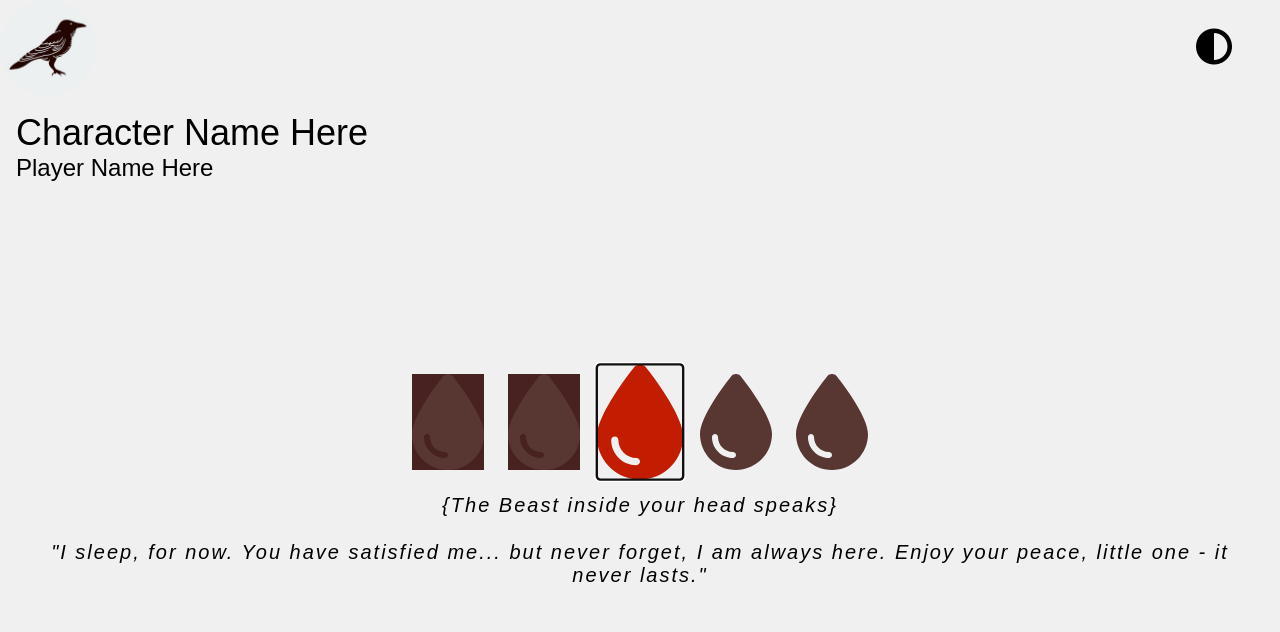
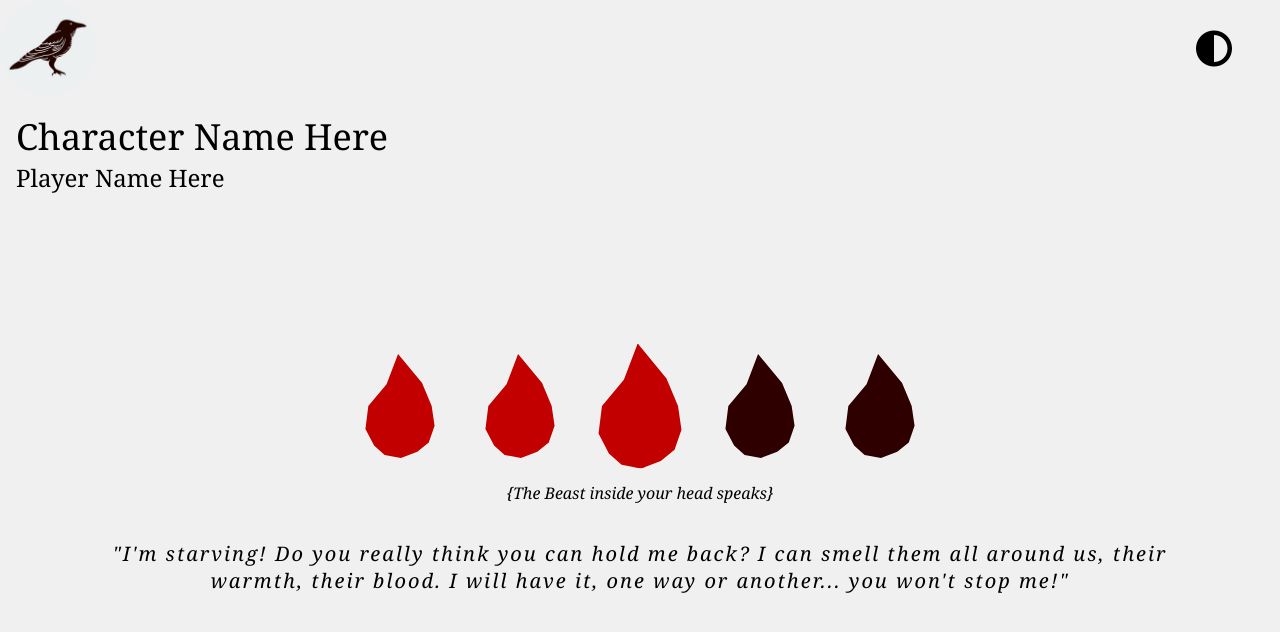
Before and after one commit to rkbraniff/Unofficial-Hunger-Tracker, a plain HTML site: page index.html in a window 1280 px wide. Both pictures are taken after a click on the element 640 px from the left and 421 px from the top of the page. Drawn offline with Linux system fonts and the light colour scheme; a web font is replaced by a local one.

Commit message:
Main user page beta finished, might need to run past Dan for Colorblind test

```diff
--- a/index.html
+++ b/index.html
@@ -31,7 +31,7 @@
         <div class="hunger__container">
             <ul id="blood__container">
             </ul>
-            <div class="hunger__level--description beast__depiction">{The Beast inside your head speaks} </div>
+            <div class="beast__depiction">{The Beast inside your head speaks} </div>
             <div class="hunger__level--description">"I sleep, for now. You have satisfied me... but never forget, I am always here. Enjoy your peace, little one - it never lasts."</div>
         </div>
     </div>
--- a/script.js
+++ b/script.js
@@ -11,12 +11,14 @@ function toggleContrast() {
 }
 
 document.addEventListener("DOMContentLoaded", function (event) {
-    // copy code here
     const makeHungerRating = function (noOfBlood = 5) {
         let rating = 0;
         let bloodComponent;
 
         function changeHunger(newRating) {
+            if (newRating < 1) {
+                newRating = 1
+            }
             rating = newRating;
         }
 
@@ -26,24 +28,27 @@ document.addEventListener("DOMContentLoaded", function (event) {
                 bloodComponent.className = `hunger-rating`;
                 for (let i = 0; i < noOfBlood; i++) {
                     const li = document.createElement(`li`);
-                    li.setAttribute(`data-rating`, i + 1)
+                    li.setAttribute(`data-rating`, i + 1);
                     li.className = `blood`;
                     if (i === 0) li.tabIndex = 0;
-                    bloodComponent.append(li);0
+                    bloodComponent.append(li);
                 }
                 bloodComponent.addEventListener(`mouseover`, onMouseOver);
-                bloodComponent.addEventListener(`mouseLeave`, onMouseLeave);
+                bloodComponent.addEventListener(`mouseleave`, onMouseLeave);
                 bloodComponent.addEventListener(`click`, onMouseClick);
                 bloodComponent.addEventListener(`keyup`, onKeyUp)
+
+                renderChanges(1)
             }
             return bloodComponent;
         }
 
         function renderChanges(rating) {
-            for (let i = 0; i < rating; ++i) {
+            const effectiveRating = Math.max(rating, 1)
+            for (let i = 0; i < effectiveRating; ++i) {
                 bloodComponent.children[i].classList.add(`blood-filled`);
             }
-            for (let i = rating; i < noOfBlood; ++i) {
+            for (let i = effectiveRating; i < noOfBlood; ++i) {
                 bloodComponent.children[i].classList.remove(`blood-filled`);
             }
         }
@@ -61,18 +66,25 @@ document.addEventListener("DOMContentLoaded", function (event) {
         }
 
         function onMouseClick(e) {
-            let blood = e.target ?? e;
-            let isBlood = blood.classList.contains(`blood`);
+            let blood = e.target;
+            let isBlood = blood.classList.contains('blood');
             if (isBlood) {
-                activate(blood)
-                let { rating } = blood.dataset;
-                if (e.key !== `Tab` && rating === getRating()) {
-                    rating = 0;
-                    resetTabIndex();
-                    bloodComponent.firstElementChild.tabIndex = 0;
+                activate(blood);
+                let { rating: clickedRating } = blood.dataset;
+
+                clickedRating = Math.max(clickedRating, 1); // Ensure clickedRating is at least 1
+
+                // If the rating is the same as current rating, reset it
+                if (clickedRating === String(rating)) {
+                    clickedRating = 1; // Reset to 0 if clicked on the same rating
                 }
-                changeHunger(rating);
-                renderChanges(rating);
+
+                // Update hunger level
+                changeHunger(Number(clickedRating));
+                renderChanges(Number(clickedRating));
+
+                // Update the hunger description text after setting the new rating
+                updateHungerText(Number(clickedRating));
             }
         }
 
@@ -109,7 +121,7 @@ document.addEventListener("DOMContentLoaded", function (event) {
                     break;
                 }
                 case `ArrowLeft`: {
-                    focusPrevBlood()
+                    focusPrevBlood();
                     break;
                 }
                 case `ArrowRight`: {
@@ -129,9 +141,48 @@ document.addEventListener("DOMContentLoaded", function (event) {
     }
 
     const ratingModule = makeHungerRating();
-
     const bloodComponent = ratingModule.getBloodComponent();
     const container = document.querySelector("ul");
 
-    container.append(bloodComponent);
+    const ratingText = document.querySelector(".hunger__level--description");
+    if (container) {
+        container.append(bloodComponent);
+
+
+        updateHungerText(ratingModule.getRating())
+    }
+    else {
+        console.error("The container for blood component is missing.");
+    }
+
+    function updateHungerText(hunger) {
+        console.log(`Updating hunger text for rating: ${hunger}`); // Debugging log
+
+        ratingText.innerHTML = getRatingTextHTML(hunger);
+    }
+
+
+    function getRatingTextHTML(hunger) {
+        // Ensure minimum hunger rating of 1
+        hunger = Math.max(hunger, 1); // Ensure hunger is at least 1
+
+        if (hunger == 0) {
+            return `<div class="hunger__level--description">"I sleep, for now. You have satisfied me... but never forget, I am always here. Enjoy your peace, little one - it never lasts."</div>`;
+        }
+        else if (hunger == 1) {
+            return `<div class="hunger__level--description">"I feel the pull again. Just a taste... you can manage that, can't you? Just enough to remind me that you know what I need."</div>`;
+        }
+        else if (hunger == 2) {
+            return `<div class="hunger__level--description">"You're making me wait too long. Don't you feel it? That ache in your veins... I do. It's time. Find them. Feed. I won't ask nicely again."</div>`;
+        }
+        else if (hunger == 3) {
+            return `<div class="hunger__level--description">"I'm starving! Do you really think you can hold me back? I can smell them all around us, their warmth, their blood. I will have it, one way or another... you won't stop me!"</div>`;
+        }
+        else if (hunger == 4) {
+            return `<div class="hunger__level--description">"ENOUGH! You're nothing without me! I will tear them apart! They're just cattle, waiting to be slaughtered, and you're a fool if you think you can resist me any longer! YOU. WILL. FEED!"</div>`;
+        }
+        else if (hunger == 5) {
+            return `<div class="hunger__level--description">“NO MORE WAITING! DO YOU HEAR ME? You think you can resist? I AM YOUR HUNGER! I AM YOUR TRUTH! Surrender to me—SATE ME NOW!”</div>`;
+        }
+    }
 });
--- a/styles.css
+++ b/styles.css
@@ -4,8 +4,15 @@
   margin: 0;
   padding: 0;
   box-sizing: border-box;
-  font-family: "Baskervville SC", sans-serif;
+  font-family: "Baskervville SC", Georgia, "Times New Roman", serif;
   background-color: rgb(240, 240, 240);
+  transition: background-color 300ms ease, color 300ms ease;
+}
+
+.dark-theme * {
+  background-color: #2e0000;
+  color: rgba(120, 2, 199, 0.753);
+  transition: background-color 300ms ease, color 300ms ease;
 }
 
 .header__height {
@@ -49,12 +56,13 @@
 }
 
 .hunger__container {
-  height: 80vh;
+  min-height: 80vh;
   display: flex;
   align-items: center;
   justify-content: center;
   flex-direction: column;
 }
+
 
 #blood__container {
   display: flex;
@@ -69,8 +77,6 @@
 }
 
 .hunger__level--description {
-  margin: 12px 48px;
-  font-style: italic;
   display: flex;
   align-items: center;
   justify-content: center;
@@ -79,9 +85,10 @@
   letter-spacing: 2px;
 }
 
-.dark-theme * {
-  background-color: #2e0000;
-  color: rgba(120, 2, 199, 0.753);
+.hunger__level--description, .beast__depiction {
+  font-style: italic;
+  margin: 12px 48px;
+
 }
 
 .fa-circle-half-stroke {
@@ -101,31 +108,46 @@
 }
 
 .blood {
-  filter: grayscale(80%);
-  background-image: url(./Images/droplet-solid.svg);
+  background-color: #2e0000;
+  clip-path: polygon(48% 0%, 36% 29%, 17% 50%, 14% 72%, 23% 88%, 34% 97%, 51% 100%, 68% 94%, 80% 85%, 86% 69%, 83% 50%, 73% 28%);
   display: inline-block;
-  height: 96px;
-  width: 72px;
+  height: 104px;
+  width: 96px;
   margin-left: 2px;
   transition: transform 300ms ease;
   margin: 12px;
+  overflow: hidden;
 }
 
 .dark-theme .blood {
-  background-color: hsla(0, 0%, 100%, 0);
+  background-color: #daa0a0;
+
 }
 
 .blood:hover {
   transform: scale(1.2);
-  background-image: url(./Images/droplet-solid.svg);
+  background-color: #c20000; /* Same as focus for consistency */
 }
 
 .blood:focus {
   transform: scale(1.2);
-  background-color: #c2000000;
-  filter: grayscale(0%);
-  background-image: url(./Images/droplet-solid.svg);
+  background-color: #c20000;
+  box-shadow: 0 0 10px #c20000; /* Adds focus visibility */
+  outline: none; /* Remove default focus ring */
 }
+
+.dark-theme .blood {
+  background-color: #daa0a0;
+}
+
+.dark-theme .blood-filled {
+  background-color: #c20000; /* Ensure blood-filled color applies in dark mode */
+}
+
+.dark-theme .blood:hover, .dark-theme .blood:focus {
+  background-color: #c20000; /* Same color when focused or hovered */
+}
+
 
 .hunger-rating {
   cursor: pointer;
@@ -135,6 +157,5 @@
 
 .blood-filled {
   background-color: #c20000;
-  background-image: url(./Images/droplet-solid.svg);
 
 }
```
